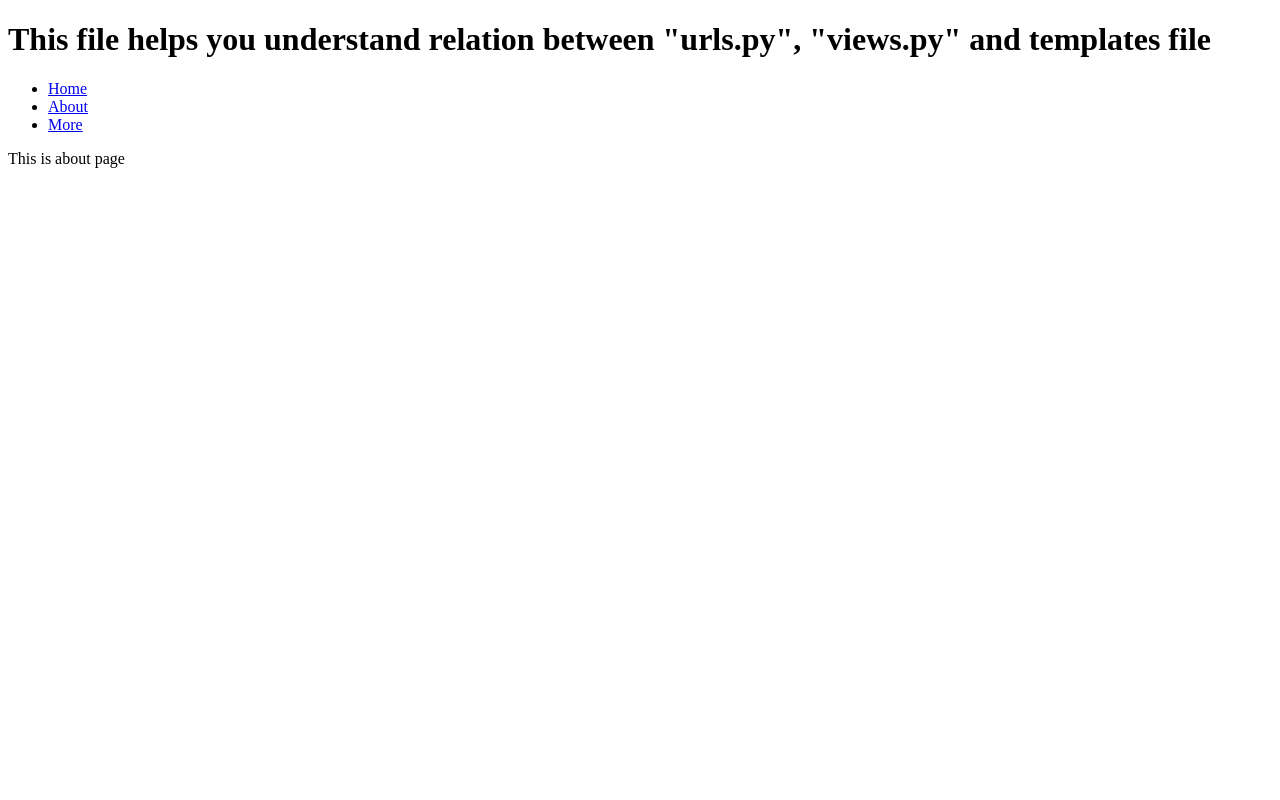
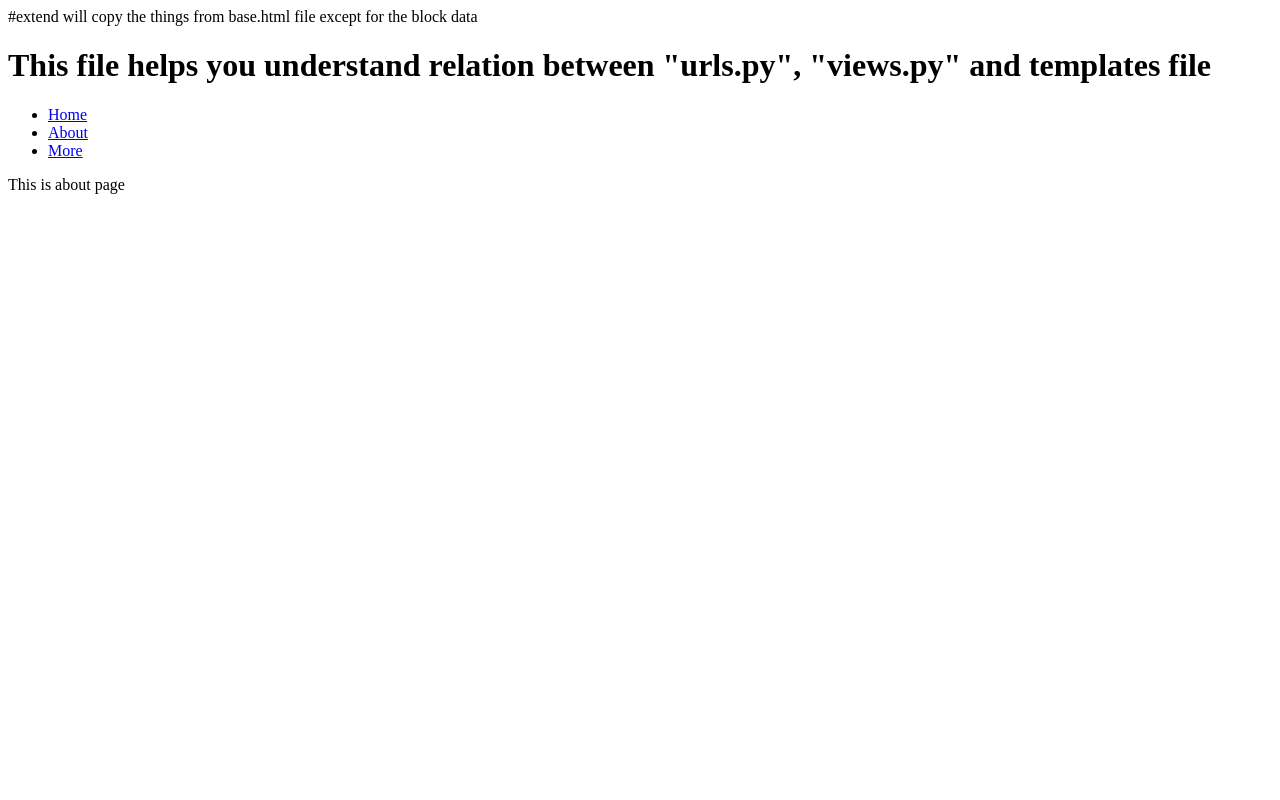
Before and after one commit to 18catt/Firstsite-, a Django app: page /about in a window 1280 px wide. Run offline with Django 5.2, Linux system fonts and the light colour scheme.

Commit message:
Update about.html

```diff
--- a/website/templates/about.html
+++ b/website/templates/about.html
@@ -1,3 +1,4 @@
+#extend will copy the things from base.html file except for the block data
 {% extends "base.html" %}
 {% block title%}
 About
```
